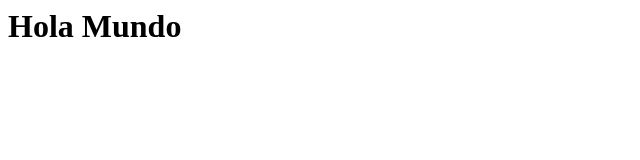
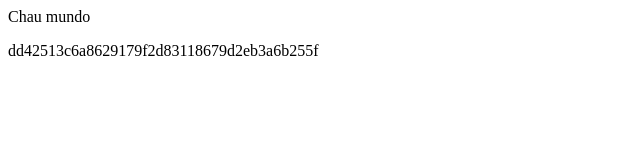
Before and after one commit to jpdgz2002/Juan-Pablo-Diaz-Gonzalez, a plain HTML site: page index.html in a window 1280 px wide. Shown: the whole page, without its empty margins (0-640 px from the left). Drawn offline with Linux system fonts and the light colour scheme.

Commit message:
Chau mundo

```diff
--- a/index.html
+++ b/index.html
@@ -4,6 +4,8 @@
     <title>Document</title>
 </head>
 <body>
-    <h1>Hola Mundo</h1>
+    <p>Chau mundo</p>
 </body>
 <html>
+
+dd42513c6a8629179f2d83118679d2eb3a6b255f
```
